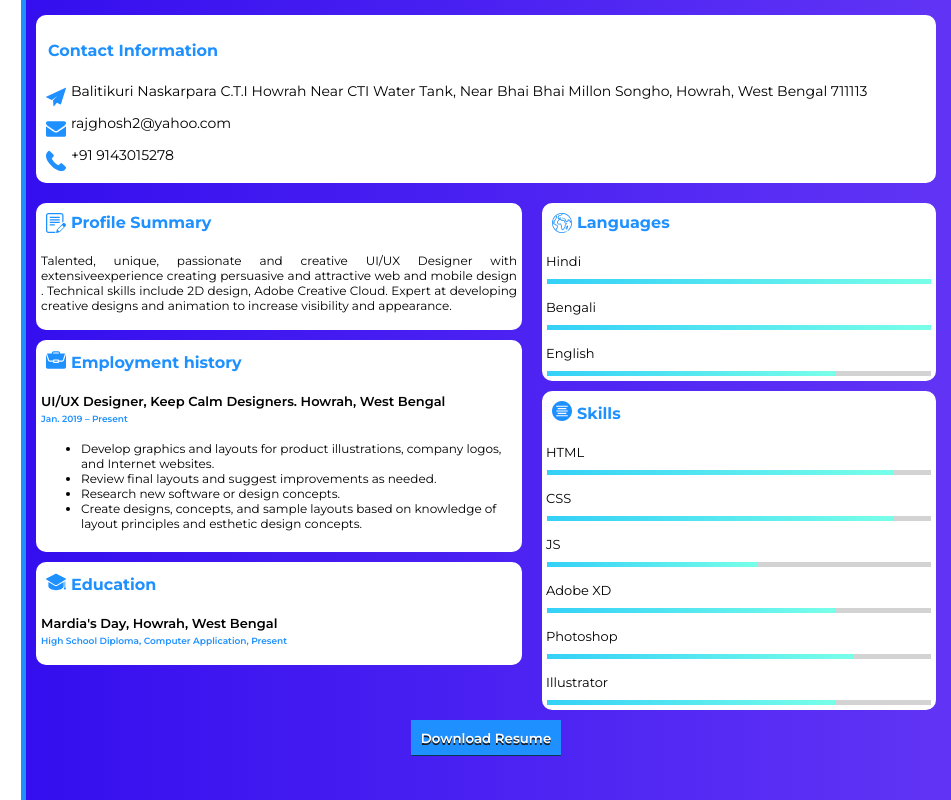
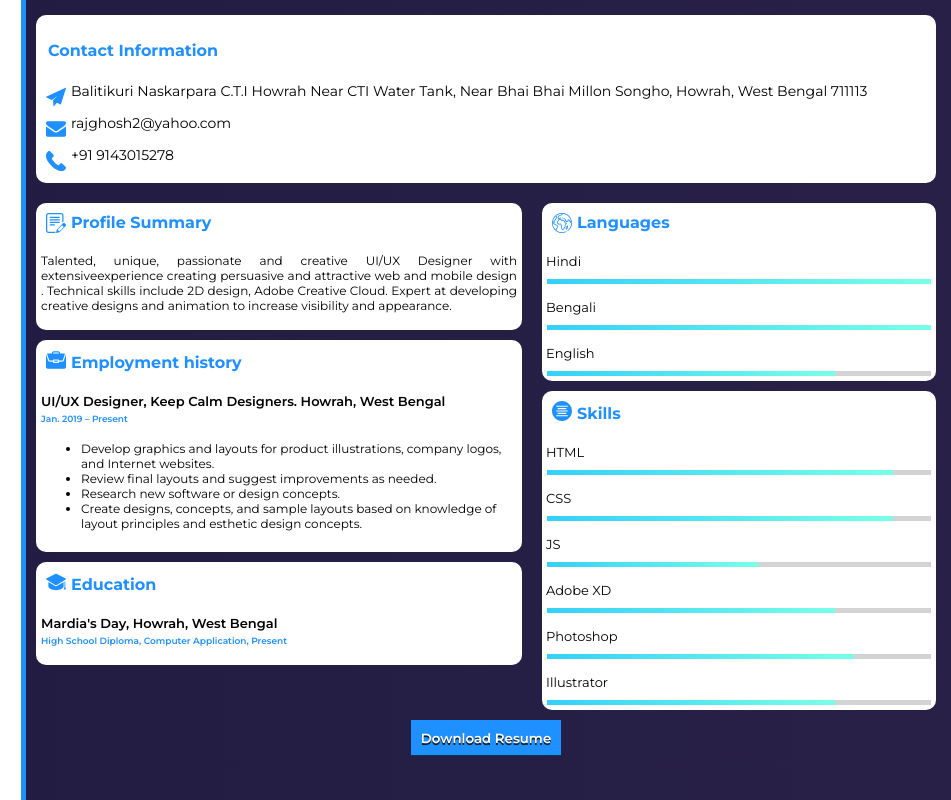
Before and after one commit to raj-ghosh/raj-ghosh.github.io, a plain HTML site: page index.html in a window 1280 px wide. Shown: the full height of the page, 329-1280 px from the left. Drawn offline with Linux system fonts and the light colour scheme.

Commit message:
Update style.css

```diff
--- a/style.css
+++ b/style.css
@@ -4,15 +4,14 @@ body {
     margin: 0;
     padding: 0;
     font-family: 'Montserrat', sans-serif;
-    background: rgba(36,0,237,1);
-background: -moz-linear-gradient(left, rgba(36,0,237,1) 0%, rgba(47,9,238,1) 18%, rgba(74,33,242,1) 63%, rgba(97,52,245,1) 100%);
-background: -webkit-gradient(left top, right top, color-stop(0%, rgba(36,0,237,1)), color-stop(18%, rgba(47,9,238,1)), color-stop(63%, rgba(74,33,242,1)), color-stop(100%, rgba(97,52,245,1)));
-background: -webkit-linear-gradient(left, rgba(36,0,237,1) 0%, rgba(47,9,238,1) 18%, rgba(74,33,242,1) 63%, rgba(97,52,245,1) 100%);
-background: -o-linear-gradient(left, rgba(36,0,237,1) 0%, rgba(47,9,238,1) 18%, rgba(74,33,242,1) 63%, rgba(97,52,245,1) 100%);
-background: -ms-linear-gradient(left, rgba(36,0,237,1) 0%, rgba(47,9,238,1) 18%, rgba(74,33,242,1) 63%, rgba(97,52,245,1) 100%);
-background: linear-gradient(to right, rgba(36,0,237,1) 0%, rgba(47,9,238,1) 18%, rgba(74,33,242,1) 63%, rgba(97,52,245,1) 100%);
-filter: progid:DXImageTransform.Microsoft.gradient( startColorstr='#2400ed', endColorstr='#6134f5', GradientType=1 );
-    background-attachment: fixed;
+    background: rgba(33,27,66,1);
+background: -moz-linear-gradient(left, rgba(33,27,66,1) 0%, rgba(34,28,67,1) 18%, rgba(37,30,69,1) 63%, rgba(40,32,71,1) 100%);
+background: -webkit-gradient(left top, right top, color-stop(0%, rgba(33,27,66,1)), color-stop(18%, rgba(34,28,67,1)), color-stop(63%, rgba(37,30,69,1)), color-stop(100%, rgba(40,32,71,1)));
+background: -webkit-linear-gradient(left, rgba(33,27,66,1) 0%, rgba(34,28,67,1) 18%, rgba(37,30,69,1) 63%, rgba(40,32,71,1) 100%);
+background: -o-linear-gradient(left, rgba(33,27,66,1) 0%, rgba(34,28,67,1) 18%, rgba(37,30,69,1) 63%, rgba(40,32,71,1) 100%);
+background: -ms-linear-gradient(left, rgba(33,27,66,1) 0%, rgba(34,28,67,1) 18%, rgba(37,30,69,1) 63%, rgba(40,32,71,1) 100%);
+background: linear-gradient(to right, rgba(33,27,66,1) 0%, rgba(34,28,67,1) 18%, rgba(37,30,69,1) 63%, rgba(40,32,71,1) 100%);
+filter: progid:DXImageTransform.Microsoft.gradient( startColorstr='#211b42', endColorstr='#282047', GradientType=1 );
     user-select: none;
 }
 a {
```
